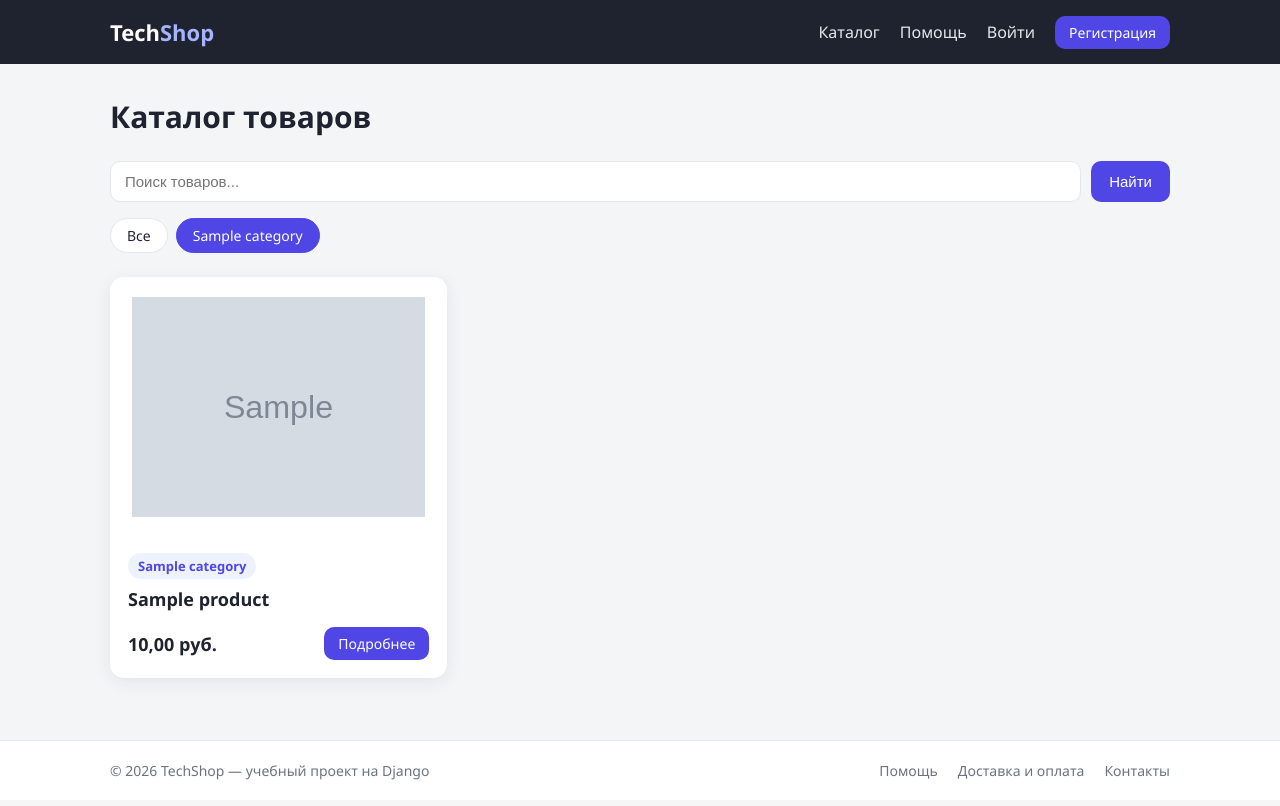
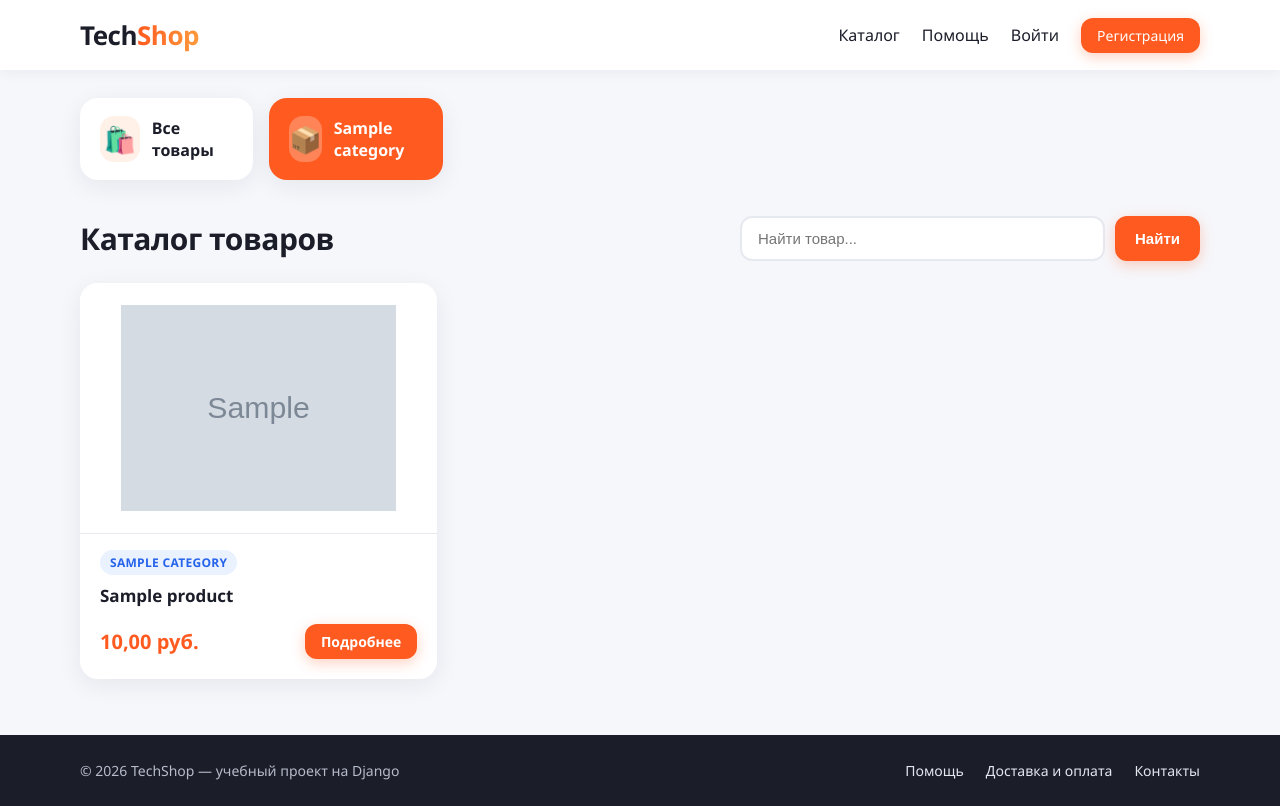
Before and after one commit to GlebasI47/shop, a Django app: page /?category=1 in a window 1280 px wide. Before the commit the page ends 780 px from the top, so only its background shows below. Run offline with Django 5.2, Linux system fonts and the light colour scheme; tables that the repository leaves empty hold one stand-in row (values such as "Sample post"); grey boxes marked "Sample" are stand-in pictures.

Commit message:
Bright light theme with hero banner and category tiles

```diff
--- a/store/static/store/style.css
+++ b/store/static/store/style.css
@@ -1,15 +1,22 @@
-/* ---------- Основа ---------- */
+/* =========================================================
+   TechShop — светлая и сочная тема
+   Цвета задаются здесь, в :root — меняй их, и поменяется весь сайт
+   ========================================================= */
 :root {
-    --bg: #f4f5f7;
+    --bg: #f6f7fb;
     --card: #ffffff;
-    --text: #1f2330;
+    --text: #1b1d29;
     --muted: #6b7280;
-    --accent: #4f46e5;
-    --accent-dark: #4338ca;
-    --border: #e5e7eb;
+    --accent: #ff5a1f;          /* главный цвет: сочный оранжевый */
+    --accent-dark: #e8460c;
+    --accent-soft: #fff0e8;
+    --blue: #2563eb;            /* второй цвет: насыщенный синий */
+    --blue-soft: #eaf1ff;
+    --border: #e7e9f0;
     --danger: #dc2626;
-    --radius: 14px;
-    --shadow: 0 4px 18px rgba(31, 35, 48, 0.08);
+    --radius: 18px;
+    --shadow: 0 6px 24px rgba(27, 29, 41, 0.07);
+    --shadow-hover: 0 14px 34px rgba(255, 90, 31, 0.18);
 }
 
 * { box-sizing: border-box; }
@@ -24,24 +31,42 @@ body {
     min-height: 100vh;
 }
 
-a { color: var(--accent); text-decoration: none; }
+a { color: var(--blue); text-decoration: none; }
 a:hover { text-decoration: underline; }
 
-.container { width: 100%; max-width: 1100px; margin: 0 auto; padding: 0 20px; }
-.main { flex: 1; padding-top: 32px; padding-bottom: 48px; }
+.container { width: 100%; max-width: 1160px; margin: 0 auto; padding: 0 20px; }
+.main { flex: 1; padding-top: 28px; padding-bottom: 56px; }
 .inline { display: inline; margin: 0; }
 .muted { color: var(--muted); font-size: 14px; }
 
 /* ---------- Шапка ---------- */
-.header { background: #1f2330; color: #fff; position: sticky; top: 0; z-index: 10; }
-.header__inner { display: flex; align-items: center; justify-content: space-between; height: 64px; }
-.logo { color: #fff; font-size: 22px; font-weight: 700; }
-.logo span { color: #a5b4fc; }
+.header {
+    background: #fff;
+    box-shadow: 0 2px 14px rgba(27, 29, 41, 0.06);
+    position: sticky;
+    top: 0;
+    z-index: 10;
+}
+.header__inner { display: flex; align-items: center; justify-content: space-between; height: 70px; }
+.logo { font-size: 26px; font-weight: 800; color: var(--text); letter-spacing: -0.5px; }
+.logo span {
+    background: linear-gradient(90deg, var(--accent), #ff9a3c);
+    -webkit-background-clip: text;
+    background-clip: text;
+    color: transparent;
+}
 .logo:hover { text-decoration: none; }
-.nav { display: flex; align-items: center; gap: 20px; }
-.nav a { color: #e5e7eb; }
-.nav a:hover { color: #fff; text-decoration: none; }
-.nav__user { color: #a5b4fc; font-weight: 600; }
+.nav { display: flex; align-items: center; gap: 22px; }
+.nav a { color: var(--text); font-weight: 500; }
+.nav a:hover { color: var(--accent); text-decoration: none; }
+.nav__user {
+    background: var(--blue-soft);
+    color: var(--blue);
+    font-weight: 700;
+    padding: 6px 12px;
+    border-radius: 999px;
+    font-size: 14px;
+}
 
 /* ---------- Кнопки ---------- */
 .btn {
@@ -49,47 +74,133 @@ a:hover { text-decoration: underline; }
     background: var(--accent);
     color: #fff !important;
     border: none;
-    border-radius: 10px;
-    padding: 10px 18px;
+    border-radius: 12px;
+    padding: 10px 20px;
     font-size: 15px;
+    font-weight: 600;
     cursor: pointer;
-    transition: background 0.2s;
     white-space: nowrap;
+    transition: background 0.2s, transform 0.15s, box-shadow 0.2s;
+    box-shadow: 0 4px 14px rgba(255, 90, 31, 0.28);
 }
-.btn:hover { background: var(--accent-dark); text-decoration: none; }
-.btn--small { padding: 7px 14px; font-size: 14px; }
-.btn--big { padding: 13px 26px; font-size: 16px; font-weight: 600; }
+.btn:hover { background: var(--accent-dark); text-decoration: none; transform: translateY(-1px); }
+.btn--small { padding: 8px 16px; font-size: 14px; }
+.btn--big { padding: 14px 28px; font-size: 16px; }
 .btn--wide { width: 100%; }
-.btn--ghost { background: transparent; color: inherit !important; border: 1px solid currentColor; }
-.btn--ghost:hover { background: rgba(127, 127, 127, 0.15); }
+.btn--ghost {
+    background: transparent;
+    color: var(--text) !important;
+    border: 1px solid var(--border);
+    box-shadow: none;
+}
+.btn--ghost:hover { background: var(--bg); border-color: var(--accent); color: var(--accent) !important; }
+.btn--white { background: #fff; color: var(--accent) !important; box-shadow: 0 6px 18px rgba(0, 0, 0, 0.12); }
+.btn--white:hover { background: #fff6f1; }
 
 /* ---------- Заголовки и метки ---------- */
-.page-title { margin: 0 0 24px; font-size: 30px; }
+.page-title { margin: 0 0 22px; font-size: 30px; font-weight: 800; letter-spacing: -0.5px; }
 .badge {
     display: inline-block;
-    background: #eef2ff;
-    color: var(--accent);
-    font-size: 13px;
-    font-weight: 600;
+    align-self: flex-start;
+    background: var(--blue-soft);
+    color: var(--blue);
+    font-size: 12px;
+    font-weight: 700;
     padding: 4px 10px;
     border-radius: 999px;
-    align-self: flex-start;
+    text-transform: uppercase;
+    letter-spacing: 0.3px;
 }
-.price { font-weight: 700; font-size: 18px; white-space: nowrap; }
-.price--big { font-size: 28px; margin: 12px 0 20px; }
+.price { font-weight: 800; font-size: 20px; color: var(--accent); white-space: nowrap; }
+.price--big { font-size: 34px; margin: 12px 0 20px; }
 .empty { color: var(--muted); font-size: 17px; }
-.back { display: inline-block; margin-bottom: 20px; }
+.back { display: inline-block; margin-bottom: 20px; font-weight: 600; }
 .hint { color: var(--muted); }
 .alert {
     background: #fef2f2;
     color: var(--danger);
     border: 1px solid #fecaca;
-    border-radius: 10px;
+    border-radius: 12px;
     padding: 12px 16px;
 }
 
+/* ---------- Баннер на главной ---------- */
+.hero {
+    display: flex;
+    align-items: center;
+    justify-content: space-between;
+    gap: 24px;
+    background: linear-gradient(120deg, #ff7a1a 0%, #ff5a1f 45%, #ff2e6e 100%);
+    color: #fff;
+    border-radius: 26px;
+    padding: 48px 52px;
+    margin-bottom: 28px;
+    box-shadow: 0 18px 40px rgba(255, 90, 31, 0.25);
+    overflow: hidden;
+}
+.hero__label {
+    display: inline-block;
+    background: rgba(255, 255, 255, 0.22);
+    padding: 6px 14px;
+    border-radius: 999px;
+    font-size: 13px;
+    font-weight: 700;
+    letter-spacing: 0.4px;
+    text-transform: uppercase;
+}
+.hero__title { font-size: 44px; line-height: 1.1; margin: 16px 0 12px; font-weight: 800; letter-spacing: -1px; }
+.hero__subtitle { font-size: 18px; opacity: 0.92; max-width: 460px; margin: 0 0 26px; line-height: 1.5; }
+.hero__icons { display: flex; gap: 14px; font-size: 64px; }
+.hero__icons span {
+    background: rgba(255, 255, 255, 0.18);
+    width: 104px; height: 104px;
+    border-radius: 26px;
+    display: flex; align-items: center; justify-content: center;
+}
+.hero__icons span:nth-child(2) { transform: translateY(-18px); }
+
+/* ---------- Плитки категорий ---------- */
+.tiles { display: grid; grid-template-columns: repeat(auto-fill, minmax(150px, 1fr)); gap: 16px; margin-bottom: 36px; }
+.tile {
+    display: flex;
+    align-items: center;
+    gap: 12px;
+    background: var(--card);
+    border: 2px solid transparent;
+    border-radius: var(--radius);
+    padding: 16px 18px;
+    box-shadow: var(--shadow);
+    color: var(--text);
+    font-weight: 700;
+    transition: transform 0.15s, border-color 0.2s;
+}
+.tile:hover { transform: translateY(-3px); border-color: var(--accent); text-decoration: none; }
+.tile__icon {
+    font-size: 26px;
+    width: 46px; height: 46px;
+    border-radius: 14px;
+    background: var(--accent-soft);
+    display: flex; align-items: center; justify-content: center;
+}
+.tile--active { background: var(--accent); color: #fff; }
+.tile--active .tile__icon { background: rgba(255, 255, 255, 0.25); }
+
+/* ---------- Поиск ---------- */
+.catalog-head { display: flex; align-items: center; justify-content: space-between; gap: 20px; flex-wrap: wrap; margin-bottom: 22px; }
+.catalog-head .page-title { margin: 0; }
+.search { display: flex; gap: 10px; flex: 1; max-width: 460px; }
+.search input {
+    flex: 1;
+    padding: 12px 16px;
+    font-size: 15px;
+    border: 2px solid var(--border);
+    border-radius: 12px;
+    background: #fff;
+}
+.search input:focus { outline: none; border-color: var(--accent); }
+
 /* ---------- Каталог: сетка карточек ---------- */
-.grid { display: grid; grid-template-columns: repeat(auto-fill, minmax(280px, 1fr)); gap: 24px; }
+.grid { display: grid; grid-template-columns: repeat(auto-fill, minmax(270px, 1fr)); gap: 24px; }
 .card {
     background: var(--card);
     border-radius: var(--radius);
@@ -99,143 +210,137 @@ a:hover { text-decoration: underline; }
     flex-direction: column;
     transition: transform 0.2s, box-shadow 0.2s;
 }
-.card:hover { transform: translateY(-4px); box-shadow: 0 10px 28px rgba(31, 35, 48, 0.14); }
+.card:hover { transform: translateY(-6px); box-shadow: var(--shadow-hover); }
 .card__image {
-    height: 260px;
-    padding: 20px;
+    height: 250px;
+    padding: 22px;
     background: #fff;
     display: flex;
     align-items: center;
     justify-content: center;
     overflow: hidden;
 }
-.card__image img { max-width: 100%; max-height: 100%; object-fit: contain; }
-.card__body { padding: 16px 18px 18px; display: flex; flex-direction: column; gap: 8px; flex: 1; }
-.card__title { margin: 0; font-size: 18px; }
+.card__image img { max-width: 100%; max-height: 100%; object-fit: contain; transition: transform 0.3s; }
+.card:hover .card__image img { transform: scale(1.05); }
+.card__body { padding: 16px 20px 20px; display: flex; flex-direction: column; gap: 10px; flex: 1; border-top: 1px solid var(--border); }
+.card__title { margin: 0; font-size: 17px; line-height: 1.35; }
 .card__title a { color: var(--text); }
-.card__footer { margin-top: auto; display: flex; flex-wrap: wrap; gap: 10px; align-items: center; justify-content: space-between; padding-top: 8px; }
+.card__title a:hover { color: var(--accent); text-decoration: none; }
+.card__footer { margin-top: auto; display: flex; flex-wrap: wrap; gap: 10px; align-items: center; justify-content: space-between; padding-top: 6px; }
 .no-image {
-    width: 100%;
-    height: 100%;
-    display: flex;
-    align-items: center;
-    justify-content: center;
+    width: 100%; height: 100%;
+    display: flex; align-items: center; justify-content: center;
     color: var(--muted);
-    background: #f3f4f6;
-    border-radius: 10px;
+    background: var(--bg);
+    border-radius: 12px;
 }
 
 /* ---------- Страница товара ---------- */
 .detail {
     display: grid;
     grid-template-columns: 1fr 1fr;
-    gap: 40px;
+    gap: 44px;
     background: var(--card);
-    border-radius: var(--radius);
+    border-radius: 24px;
     box-shadow: var(--shadow);
-    padding: 32px;
+    padding: 36px;
 }
 .detail__image {
     height: 420px;
     background: #fff;
-    display: flex;
-    align-items: center;
-    justify-content: center;
+    display: flex; align-items: center; justify-content: center;
     overflow: hidden;
 }
 .detail__image img { max-width: 100%; max-height: 100%; object-fit: contain; }
-.detail__info h1 { margin: 12px 0 0; font-size: 26px; line-height: 1.3; }
-.detail__description { color: #374151; line-height: 1.6; }
+.detail__info h1 { margin: 14px 0 0; font-size: 26px; line-height: 1.3; }
+.detail__description { color: #3b4050; line-height: 1.65; }
 
 /* ---------- Корзина и заказы ---------- */
-.panel { background: var(--card); border-radius: var(--radius); box-shadow: var(--shadow); padding: 8px 24px; margin-bottom: 20px; }
-.row { display: flex; align-items: center; gap: 18px; padding: 16px 0; border-bottom: 1px solid var(--border); }
-.row__image { width: 64px; height: 64px; flex-shrink: 0; display: flex; align-items: center; justify-content: center; }
+.panel { background: var(--card); border-radius: var(--radius); box-shadow: var(--shadow); padding: 8px 26px; margin-bottom: 20px; }
+.row { display: flex; align-items: center; gap: 18px; padding: 18px 0; border-bottom: 1px solid var(--border); }
+.row__image { width: 72px; height: 72px; flex-shrink: 0; display: flex; align-items: center; justify-content: center; }
 .row__image img { max-width: 100%; max-height: 100%; object-fit: contain; }
 .row__name { flex: 1; display: flex; flex-direction: column; gap: 4px; }
-.row__name a { color: var(--text); font-weight: 600; }
-.row__sum { font-weight: 700; min-width: 110px; text-align: right; }
-.total { display: flex; align-items: center; justify-content: space-between; padding: 20px 0; font-size: 20px; }
+.row__name a { color: var(--text); font-weight: 700; }
+.row__sum { font-weight: 800; min-width: 120px; text-align: right; color: var(--accent); }
+.total { display: flex; align-items: center; justify-content: space-between; padding: 22px 0; font-size: 22px; }
+.total b { color: var(--accent); }
 
-.order { padding: 20px 24px; }
+.qty { display: flex; align-items: center; gap: 10px; }
+.qty form { margin: 0; }
+.qty__btn {
+    width: 34px; height: 34px;
+    border: 2px solid var(--border);
+    border-radius: 10px;
+    background: #fff;
+    font-size: 18px;
+    font-weight: 700;
+    cursor: pointer;
+    transition: border-color 0.2s, color 0.2s;
+}
+.qty__btn:hover { border-color: var(--accent); color: var(--accent); }
+.qty__value { min-width: 24px; text-align: center; font-weight: 700; }
+
+.order { padding: 22px 26px; border-left: 5px solid var(--accent); }
 .order__head { display: flex; justify-content: space-between; align-items: baseline; margin-bottom: 12px; font-size: 18px; }
-.order__line { display: flex; justify-content: space-between; padding: 8px 0; border-bottom: 1px solid var(--border); }
+.order__line { display: flex; justify-content: space-between; padding: 9px 0; border-bottom: 1px solid var(--border); }
 .order__total { text-align: right; margin-top: 14px; font-size: 18px; }
+.order__total b { color: var(--accent); }
 
 /* ---------- Вход и регистрация ---------- */
 .auth {
-    max-width: 440px;
-    margin: 0 auto;
+    max-width: 460px;
+    margin: 10px auto 0;
     background: var(--card);
-    border-radius: var(--radius);
+    border-radius: 24px;
     box-shadow: var(--shadow);
-    padding: 32px;
+    padding: 36px;
+    border-top: 6px solid var(--accent);
 }
 .auth h1 { margin-top: 0; }
 .form p { margin: 0 0 16px; }
-.form label { display: block; font-weight: 600; margin-bottom: 6px; }
+.form label { display: block; font-weight: 700; margin-bottom: 6px; }
 .form input {
     width: 100%;
-    padding: 11px 14px;
-    border: 1px solid var(--border);
-    border-radius: 10px;
+    padding: 12px 14px;
+    border: 2px solid var(--border);
+    border-radius: 12px;
     font-size: 15px;
 }
-.form input:focus { outline: none; border-color: var(--accent); box-shadow: 0 0 0 3px #e0e7ff; }
+.form input:focus { outline: none; border-color: var(--accent); }
 .helptext, .form ul:not(.errorlist) { display: block; color: var(--muted); font-size: 13px; margin-top: 6px; }
 .form ul { padding-left: 18px; margin: 6px 0 0; }
 .errorlist { color: var(--danger); font-size: 14px; padding-left: 18px; margin: 0 0 8px; }
 
+/* ---------- Информационные страницы ---------- */
+.info { padding: 22px 26px; line-height: 1.65; }
+.info h2 { margin-top: 0; font-size: 19px; color: var(--accent); }
+.info-grid { display: grid; grid-template-columns: repeat(auto-fill, minmax(260px, 1fr)); gap: 20px; margin-bottom: 20px; }
+.info-grid .panel { margin-bottom: 0; }
+.faq { border-bottom: 1px solid var(--border); padding: 16px 0; }
+.faq:last-child { border-bottom: none; }
+.faq summary { cursor: pointer; font-weight: 700; font-size: 16px; }
+.faq summary:hover { color: var(--accent); }
+.faq[open] summary { color: var(--accent); }
+.faq p { margin: 10px 0 0; color: #3b4050; }
+
 /* ---------- Подвал ---------- */
-.footer { background: #fff; border-top: 1px solid var(--border); color: var(--muted); padding: 20px 0; font-size: 14px; }
+.footer { background: #1b1d29; color: #b7bccb; padding: 26px 0; font-size: 14px; }
+.footer__inner { display: flex; justify-content: space-between; align-items: center; flex-wrap: wrap; gap: 12px; }
+.footer__links { display: flex; gap: 22px; }
+.footer__links a { color: #e5e7ef; }
+.footer__links a:hover { color: #ff9a6a; text-decoration: none; }
 
 /* ---------- Телефоны ---------- */
-@media (max-width: 720px) {
+@media (max-width: 760px) {
     .header__inner { height: auto; flex-direction: column; gap: 10px; padding: 12px 20px; }
     .nav { flex-wrap: wrap; justify-content: center; gap: 12px; }
+    .hero { padding: 30px 26px; }
+    .hero__title { font-size: 32px; }
+    .hero__icons { display: none; }
+    .search { max-width: none; }
     .detail { grid-template-columns: 1fr; padding: 20px; }
     .detail__image { height: 300px; }
     .row { flex-wrap: wrap; }
     .total { flex-direction: column; gap: 14px; align-items: stretch; }
 }
-
-/* ---------- Количество в корзине ---------- */
-.qty { display: flex; align-items: center; gap: 10px; }
-.qty form { margin: 0; }
-.qty__btn {
-    width: 32px; height: 32px;
-    border: 1px solid var(--border); border-radius: 8px;
-    background: #fff; font-size: 18px; cursor: pointer;
-}
-.qty__btn:hover { border-color: var(--accent); color: var(--accent); }
-.qty__value { min-width: 24px; text-align: center; font-weight: 600; }
-
-/* ---------- Поиск и категории ---------- */
-.search { display: flex; gap: 10px; margin-bottom: 16px; }
-.search input {
-    flex: 1; padding: 11px 14px; font-size: 15px;
-    border: 1px solid var(--border); border-radius: 10px;
-}
-.search input:focus { outline: none; border-color: var(--accent); }
-.chips { display: flex; flex-wrap: wrap; gap: 8px; margin-bottom: 24px; }
-.chip {
-    padding: 7px 16px; border-radius: 999px; font-size: 14px;
-    background: var(--card); color: var(--text); border: 1px solid var(--border);
-}
-.chip:hover { border-color: var(--accent); text-decoration: none; }
-.chip--active { background: var(--accent); color: #fff; border-color: var(--accent); }
-
-/* ---------- Информационные страницы ---------- */
-.info { padding: 20px 24px; line-height: 1.6; }
-.info h2 { margin-top: 0; font-size: 19px; }
-.info-grid { display: grid; grid-template-columns: repeat(auto-fill, minmax(260px, 1fr)); gap: 20px; }
-.info-grid .panel { margin-bottom: 0; }
-.faq { border-bottom: 1px solid var(--border); padding: 14px 0; }
-.faq:last-child { border-bottom: none; }
-.faq summary { cursor: pointer; font-weight: 600; font-size: 16px; }
-.faq summary:hover { color: var(--accent); }
-.faq p { margin: 10px 0 0; color: #374151; }
-.footer__inner { display: flex; justify-content: space-between; align-items: center; flex-wrap: wrap; gap: 12px; }
-.footer__links { display: flex; gap: 20px; }
-.footer__links a { color: var(--muted); }
-.footer__links a:hover { color: var(--accent); }
--- a/store/templates/store/product_list.html
+++ b/store/templates/store/product_list.html
@@ -3,24 +3,47 @@
 {% block title %}Каталог{% endblock %}
 
 {% block content %}
-    <h1 class="page-title">Каталог товаров</h1>
-        <form method="get" class="search">
-        <input type="text" name="q" value="{{ query }}" placeholder="Поиск товаров...">
-        {% if selected_category %}
-            <input type="hidden" name="category" value="{{ selected_category }}">
-        {% endif %}
-        <button type="submit" class="btn">Найти</button>
-    </form>
+    {% if not query and not selected_category %}
+        <section class="hero">
+            <div class="hero__text">
+                <span class="hero__label">Новый сезон техники</span>
+                <h1 class="hero__title">Техника, которая<br>радует каждый день</h1>
+                <p class="hero__subtitle">Смартфоны, ноутбуки и наушники от популярных брендов. Оформление заказа — за минуту.</p>
+                <a href="#catalog" class="btn btn--big btn--white">Смотреть каталог</a>
+            </div>
+            <div class="hero__icons" aria-hidden="true">
+                <span>📱</span><span>💻</span><span>🎧</span>
+            </div>
+        </section>
+    {% endif %}
 
-    <div class="chips">
-        <a href="{% url 'product_list' %}" class="chip {% if not selected_category %}chip--active{% endif %}">Все</a>
+    <section class="tiles">
+        <a href="{% url 'product_list' %}" class="tile {% if not selected_category %}tile--active{% endif %}">
+            <span class="tile__icon">🛍️</span>
+            <span class="tile__name">Все товары</span>
+        </a>
         {% for category in categories %}
             <a href="?category={{ category.id }}"
-               class="chip {% if selected_category == category.id|stringformat:'s' %}chip--active{% endif %}">
-                {{ category.name }}
+               class="tile {% if selected_category == category.id|stringformat:'s' %}tile--active{% endif %}">
+                <span class="tile__icon">
+                    {% if "елефон" in category.name or "мартфон" in category.name %}📱{% elif "оутбук" in category.name %}💻{% elif "аушник" in category.name %}🎧{% else %}📦{% endif %}
+                </span>
+                <span class="tile__name">{{ category.name }}</span>
             </a>
         {% endfor %}
+    </section>
+
+    <div class="catalog-head" id="catalog">
+        <h2 class="page-title">Каталог товаров</h2>
+        <form method="get" class="search">
+            <input type="text" name="q" value="{{ query }}" placeholder="Найти товар...">
+            {% if selected_category %}
+                <input type="hidden" name="category" value="{{ selected_category }}">
+            {% endif %}
+            <button type="submit" class="btn">Найти</button>
+        </form>
     </div>
+
     <div class="grid">
         {% for product in products %}
             <article class="card">
@@ -33,9 +56,9 @@
                 </a>
                 <div class="card__body">
                     <span class="badge">{{ product.category.name }}</span>
-                    <h2 class="card__title">
+                    <h3 class="card__title">
                         <a href="{% url 'product_detail' product.id %}">{{ product.name }}</a>
-                    </h2>
+                    </h3>
                     <div class="card__footer">
                         <span class="price">{{ product.price }} руб.</span>
                         <a href="{% url 'product_detail' product.id %}" class="btn btn--small">Подробнее</a>
@@ -43,7 +66,7 @@
                 </div>
             </article>
         {% empty %}
-            <p class="empty">Ничего не найдено.</p>
+            <p class="empty">Ничего не найдено. <a href="{% url 'product_list' %}">Показать все товары</a></p>
         {% endfor %}
     </div>
 {% endblock %}
```
